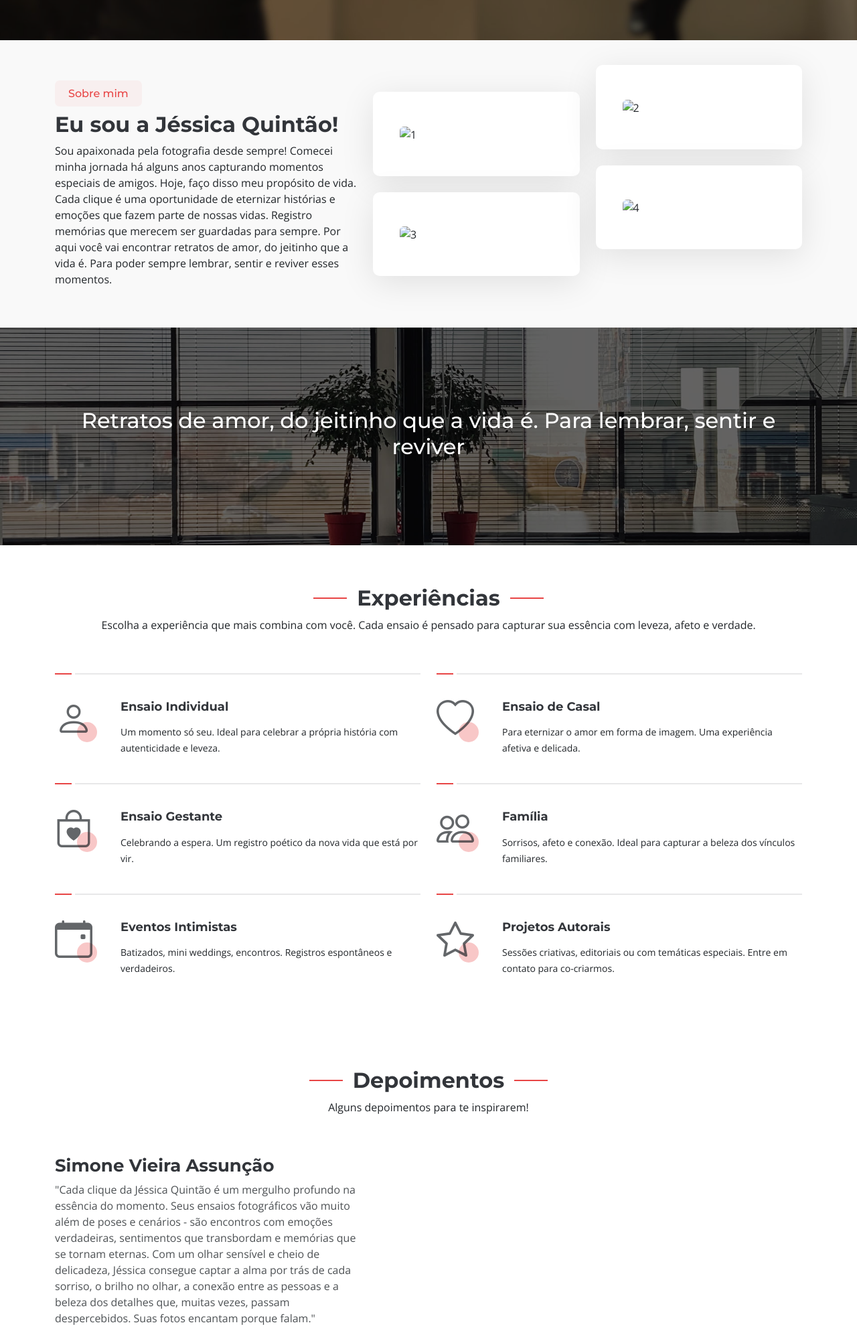
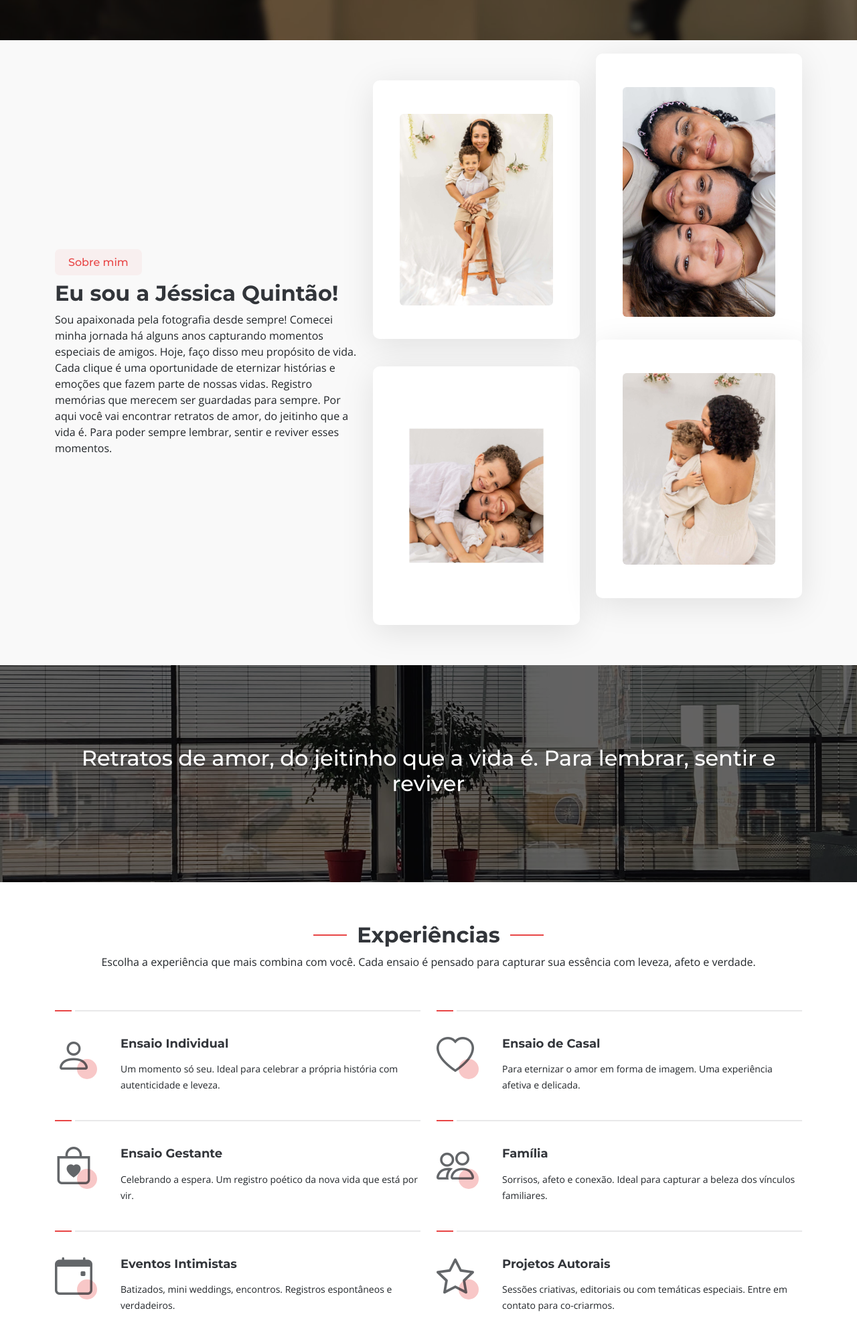
Before and after one commit to Victoriavr2/site-fotografa, a plain HTML site: page index.html in a window 1280 px wide. Shown: the part 740-2739 px from the top of the page at 67% size. Drawn offline with nearby package versions, Linux system fonts and the light colour scheme.

Commit message:
Update index.html

```diff
--- a/index.html
+++ b/index.html
@@ -103,25 +103,25 @@ Por aqui você vai encontrar retratos de amor, do jeitinho que a vida é. Para p
 
               <div class="col-md-6" data-aos="fade-up" data-aos-delay="200">
                 <div class="icon-box">
-                  <img src="./assets/img/jeh-1.jpeg" alt="1" class="img-fluid rounded">
+                  <img src="./assets/img/jeh-1.jpg" alt="1" class="img-fluid rounded">
                 </div>
               </div> <!-- End Icon Box -->
 
               <div class="col-md-6" data-aos="fade-up" data-aos-delay="300">
                 <div class="icon-box">
-                  <img src="./assets/img/jeh-2.jpeg" alt="2" class="img-fluid rounded">
+                  <img src="./assets/img/jeh-2.jpg" alt="2" class="img-fluid rounded">
                 </div>
               </div> <!-- End Icon Box -->
 
               <div class="col-md-6" data-aos="fade-up" data-aos-delay="400">
                 <div class="icon-box">
-                  <img src="./assets/img/jeh-3.jpeg" alt="3" class="img-fluid rounded">
+                  <img src="./assets/img/jeh-3.jpg" alt="3" class="img-fluid rounded">
                 </div>
               </div> <!-- End Icon Box -->
 
               <div class="col-md-6" data-aos="fade-up" data-aos-delay="500">
                 <div class="icon-box">
-                  <img src="./assets/img/jeh-4.jpeg" alt="4" class="img-fluid rounded">
+                  <img src="./assets/img/jeh-4.jpg" alt="4" class="img-fluid rounded">
                 </div>
               </div> <!-- End Icon Box -->
 
@@ -247,15 +247,15 @@ Por aqui você vai encontrar retratos de amor, do jeitinho que a vida é. Para p
           </div>
           <div class="col-lg-7 order-1 order-lg-2 d-flex align-items-center" data-aos="zoom-out" data-aos-delay="100">
             <div class="image-stack">
-              <img src="assets/img/simone-1.jpeg" alt="" class="stack-front">
-              <img src="assets/img/simone-2.jpeg" alt="" class="stack-back">
+              <img src="assets/img/simone-1.jpg" alt="" class="stack-front">
+              <img src="assets/img/simone-2.jpg" alt="" class="stack-back">
             </div>
           </div>
         </div><!-- Features Item -->
 
         <div class="row gy-4 align-items-stretch justify-content-between features-item ">
           <div class="col-lg-6 d-flex align-items-center features-img-bg" data-aos="zoom-out">
-            <img src="assets/img/beatriz-1.jpeg" class="img-fluid" alt="">
+            <img src="assets/img/beatriz-1.jpg" class="img-fluid" alt="">
           </div>
           <div class="col-lg-5 d-flex justify-content-center flex-column" data-aos="fade-up">
             <h3>Beatriz Vieira Assunção</h3>
```
